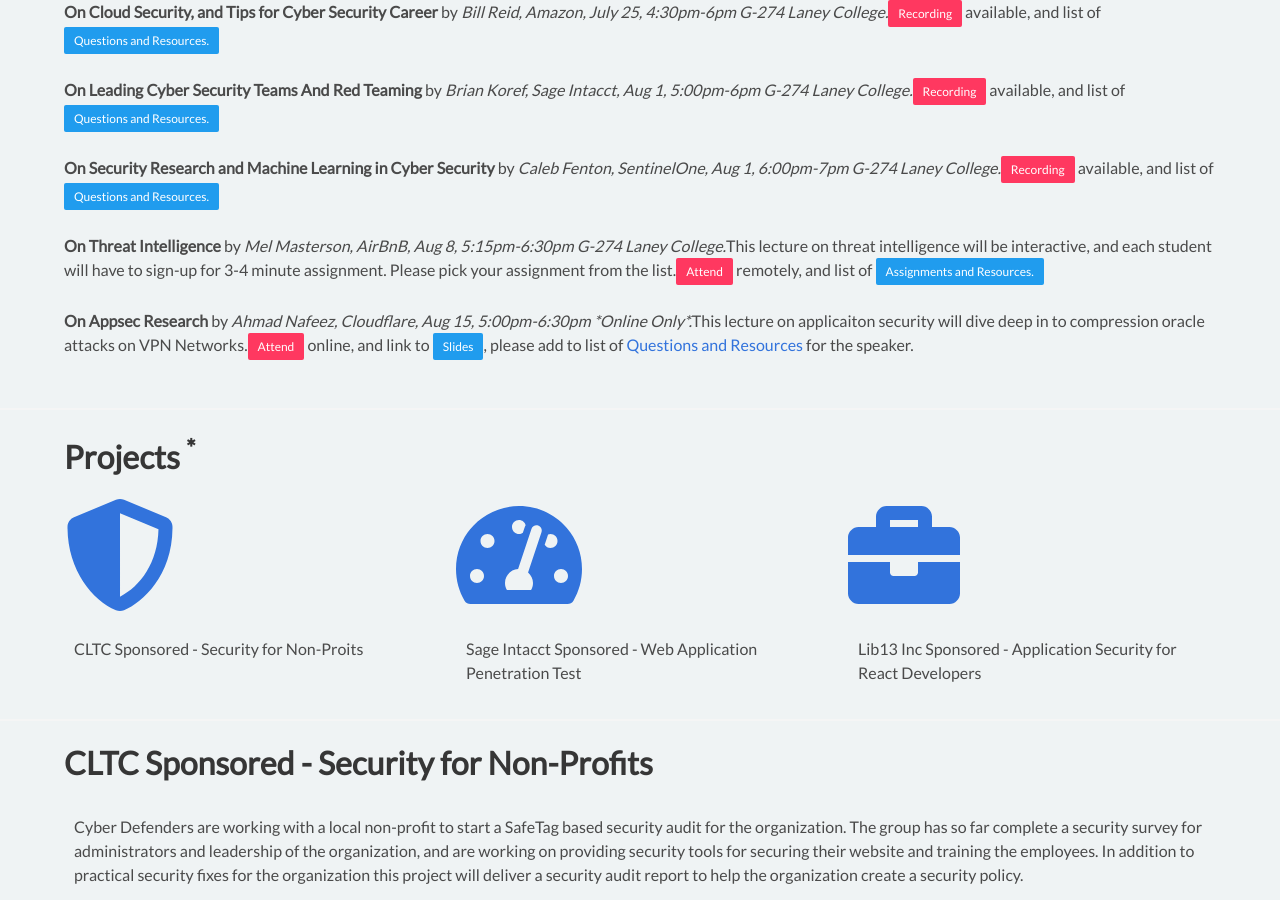
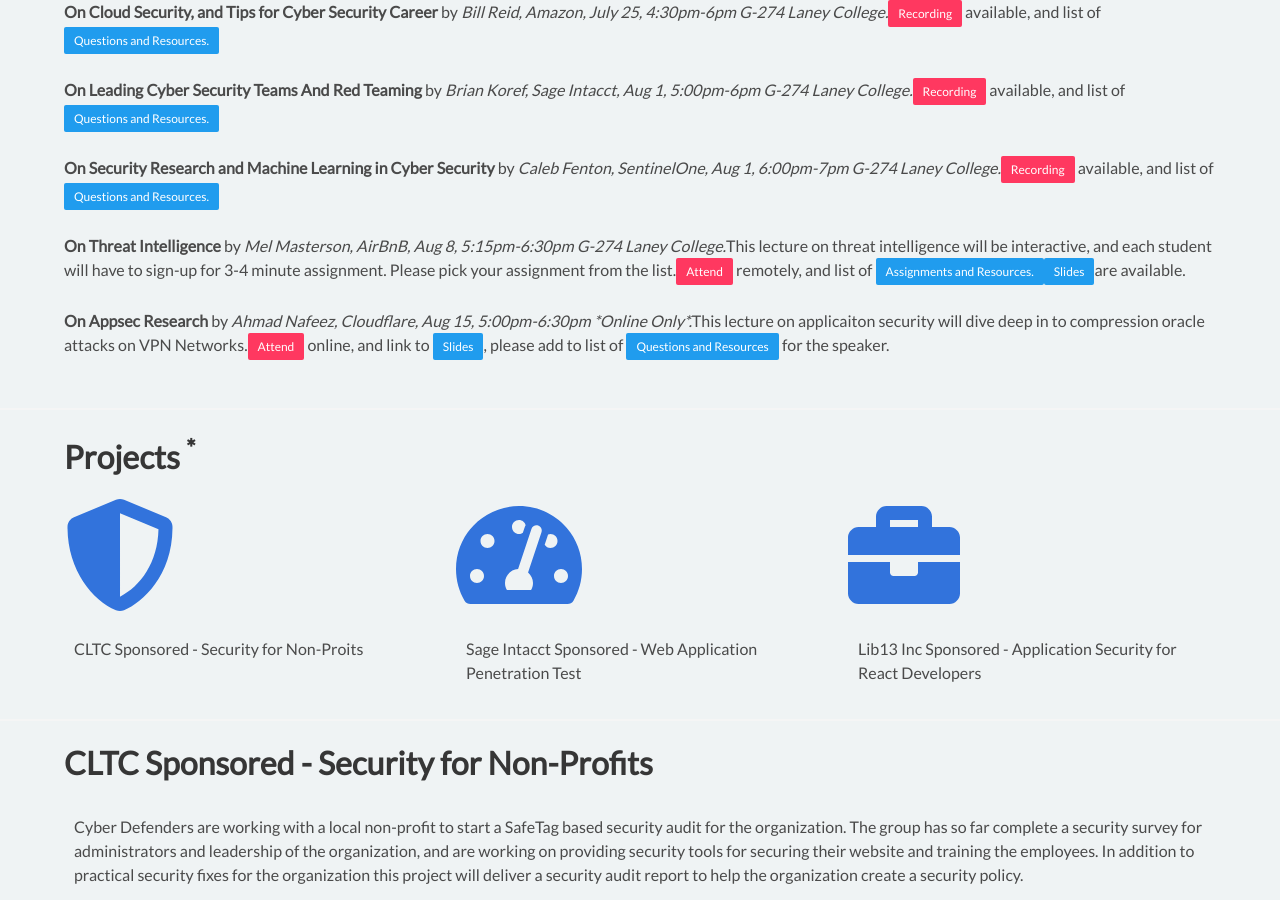
Before and after one commit to cyberdefendersprogram/www-homepage, a Jekyll site: the page built from summerprogram.html, in a window 1280 px wide and 900 px high, scrolled down 3282 px. Built offline with Jekyll 4.4.1, drawn with Linux system fonts in a browser that asks for light colours; nearby versions of some CDN libraries.

Commit message:
Update summerprogram.html

```diff
--- a/summerprogram.html
+++ b/summerprogram.html
@@ -121,8 +121,8 @@
         <li id="guest-lecture-3"><b>On Cloud Security, and Tips for Cyber Security Career</b> by <em>Bill Reid, Amazon, July 25, 4:30pm-6pm G-274 Laney College.</em><a class="button is-small is-danger" href="https://youtu.be/PYig4CcLuJ0 ">Recording</a> available, and list of <a class="button is-small is-info" href="https://docs.google.com/document/d/1H2uZyerjprOqxGnGHflLehYicOc2CQ-oYC7rlQbhKUU/edit?usp=sharing">Questions and Resources.</a></li><br/>
         <li id="guest-lecture-4"><b>On Leading Cyber Security Teams And Red Teaming</b> by <em>Brian Koref, Sage Intacct, Aug 1, 5:00pm-6pm G-274 Laney College.</em><a class="button is-small is-danger" href="https://youtu.be/1-uU7w-jUcU">Recording</a> available, and list of <a class="button is-small is-info" href="https://docs.google.com/document/d/1B7HoCaBVmYsnJKmZruO0MzbLOybEI3tVe9l9thfqfYY/edit?usp=sharing">Questions and Resources.</a></li><br/>
         <li><b>On Security Research and Machine Learning in Cyber Security</b> by <em>Caleb Fenton, SentinelOne, Aug 1, 6:00pm-7pm G-274 Laney College.</em><a class="button is-small is-danger" href="https://youtu.be/92QXzx215OQ">Recording</a> available, and list of <a class="button is-small is-info" href="https://docs.google.com/document/d/1B7HoCaBVmYsnJKmZruO0MzbLOybEI3tVe9l9thfqfYY/edit?usp=sharing">Questions and Resources.</a></li><br/>
-        <li id="guest-lecture-5"><b>On Threat Intelligence</b> by <em>Mel Masterson, AirBnB, Aug 8, 5:15pm-6:30pm G-274 Laney College.</em>This lecture on threat intelligence will be interactive, and each student will have to sign-up for 3-4 minute assignment. Please pick your assignment from the list.<a class="button is-small is-danger" href="https://zoom.us/j/812304876">Attend</a> remotely, and list of <a class="button is-small is-info" href="https://docs.google.com/document/d/19nno2Wwu8ME522x-1v-Gti1bCQL9WP92ByFfSstz2EQ/edit?usp=sharing">Assignments and Resources.</a></li><br/>
-        <li id="guest-lecture-6"><b>On Appsec Research</b> by <em>Ahmad Nafeez, Cloudflare, Aug 15, 5:00pm-6:30pm *Online Only*.</em>This lecture on applicaiton security will dive deep in to compression oracle attacks on VPN Networks.<a class="button is-small is-danger" href="https://zoom.us/j/848497134">Attend</a> online, and link to <a class="button is-small is-info" href="https://speakerdeck.com/skepticfx/voracle-compression-oracle-attacks-on-vpn-tunnels">Slides</a>, please add to list of <a href="https://docs.google.com/document/d/1g7o-FzrWARssh-e2vFpTIAdDAb0UG_u2odukHKoZ5hw/edit?usp=sharing">Questions and Resources</a> for the speaker.</li><br/>
+        <li id="guest-lecture-5"><b>On Threat Intelligence</b> by <em>Mel Masterson, AirBnB, Aug 8, 5:15pm-6:30pm G-274 Laney College.</em>This lecture on threat intelligence will be interactive, and each student will have to sign-up for 3-4 minute assignment. Please pick your assignment from the list.<a class="button is-small is-danger" href="https://zoom.us/j/812304876">Attend</a> remotely, and list of <a class="button is-small is-info" href="https://docs.google.com/document/d/19nno2Wwu8ME522x-1v-Gti1bCQL9WP92ByFfSstz2EQ/edit?usp=sharing">Assignments and Resources.</a><a class="button is-small is-info" href="https://drive.google.com/file/d/17wh-sZon8a9iCMrGse6Od1g7tMnqUfs6/view?usp=sharing">Slides</a>are available.</li><br/>
+        <li id="guest-lecture-6"><b>On Appsec Research</b> by <em>Ahmad Nafeez, Cloudflare, Aug 15, 5:00pm-6:30pm *Online Only*.</em>This lecture on applicaiton security will dive deep in to compression oracle attacks on VPN Networks.<a class="button is-small is-danger" href="https://zoom.us/j/848497134">Attend</a> online, and link to <a class="button is-small is-info" href="https://speakerdeck.com/skepticfx/voracle-compression-oracle-attacks-on-vpn-tunnels">Slides</a>, please add to list of <a class ="button is-small is-info" href="https://docs.google.com/document/d/1g7o-FzrWARssh-e2vFpTIAdDAb0UG_u2odukHKoZ5hw/edit?usp=sharing">Questions and Resources</a> for the speaker.</li><br/>
       </ul>
     </div>
 </section>
```
